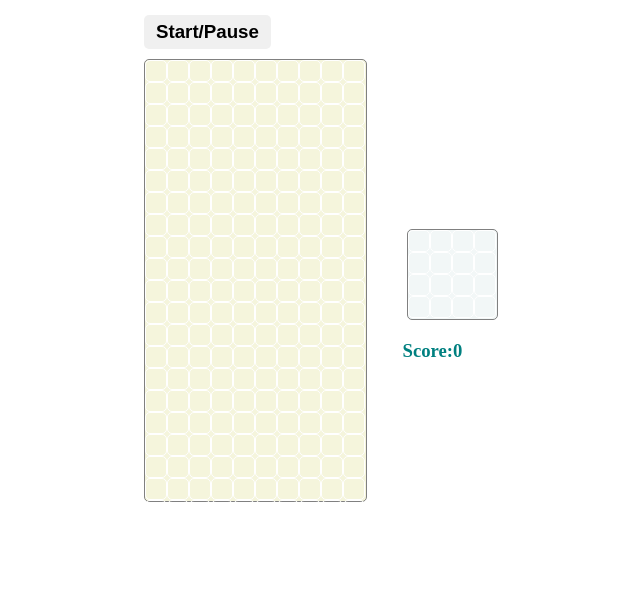
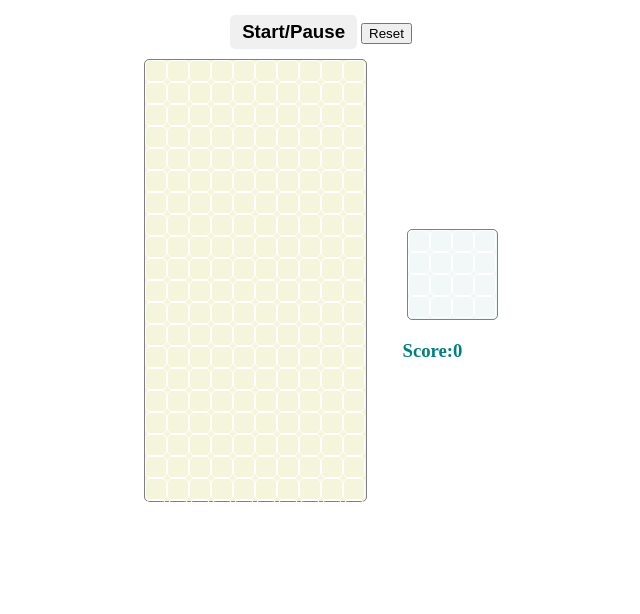
Before and after one commit to nihao100wan/myTetris, a plain HTML site: page index.html in a window 1280 px wide. Shown: the part 186-800 px from the top of the page, without its empty margins (319-959 px from the left). Drawn offline with Linux system fonts and the light colour scheme.

Commit message:
Update index.html

```diff
--- a/index.html
+++ b/index.html
@@ -8,7 +8,10 @@
 </head>
 <body>
     <h1>My Tetris</h1>
-    <button id="start-button">Start/Pause</button>
+    <div class="button-container">
+      <button id="start-button">Start/Pause</button>
+      <button id="reset-button">Reset</button>
+    </div>
     <div class="container">
         <div class="grid"></div>
         <div class="sidebar">
```
